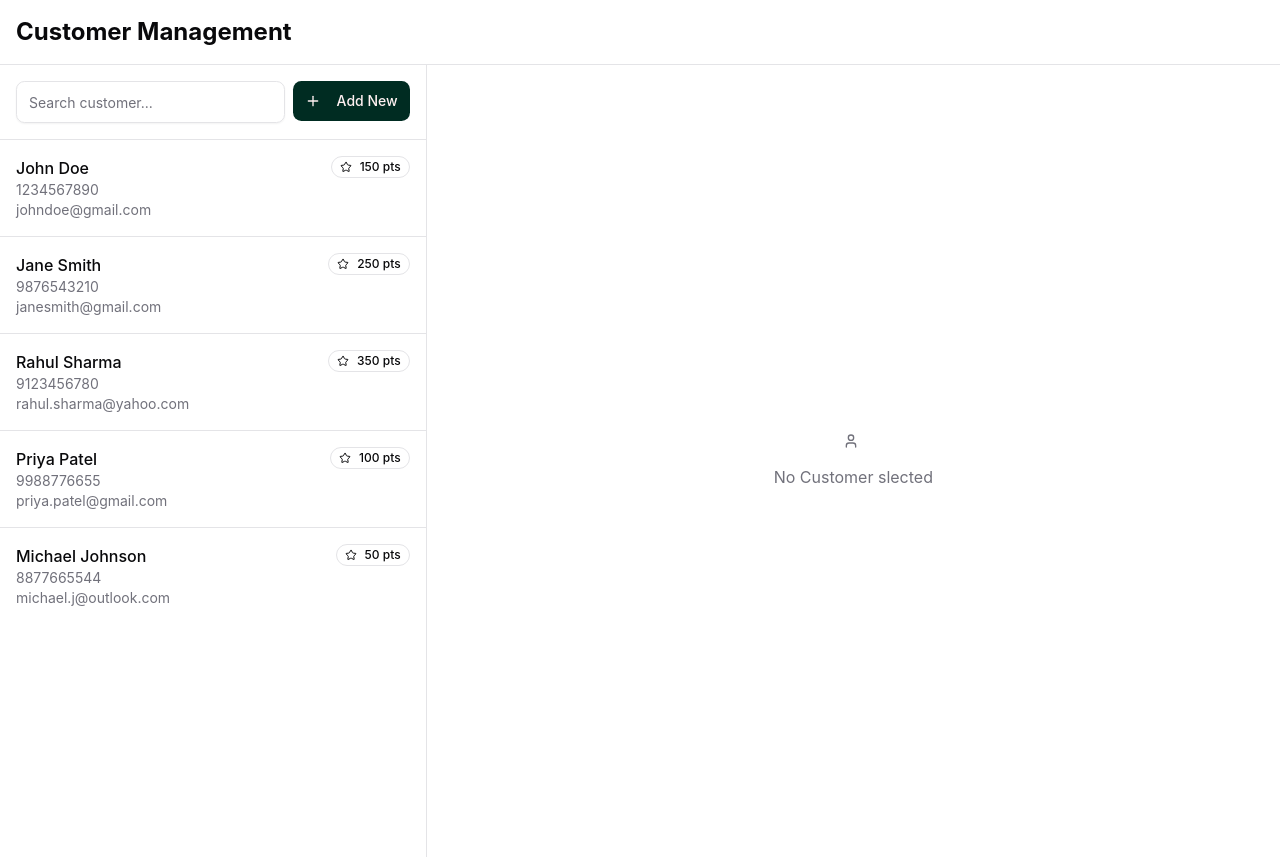
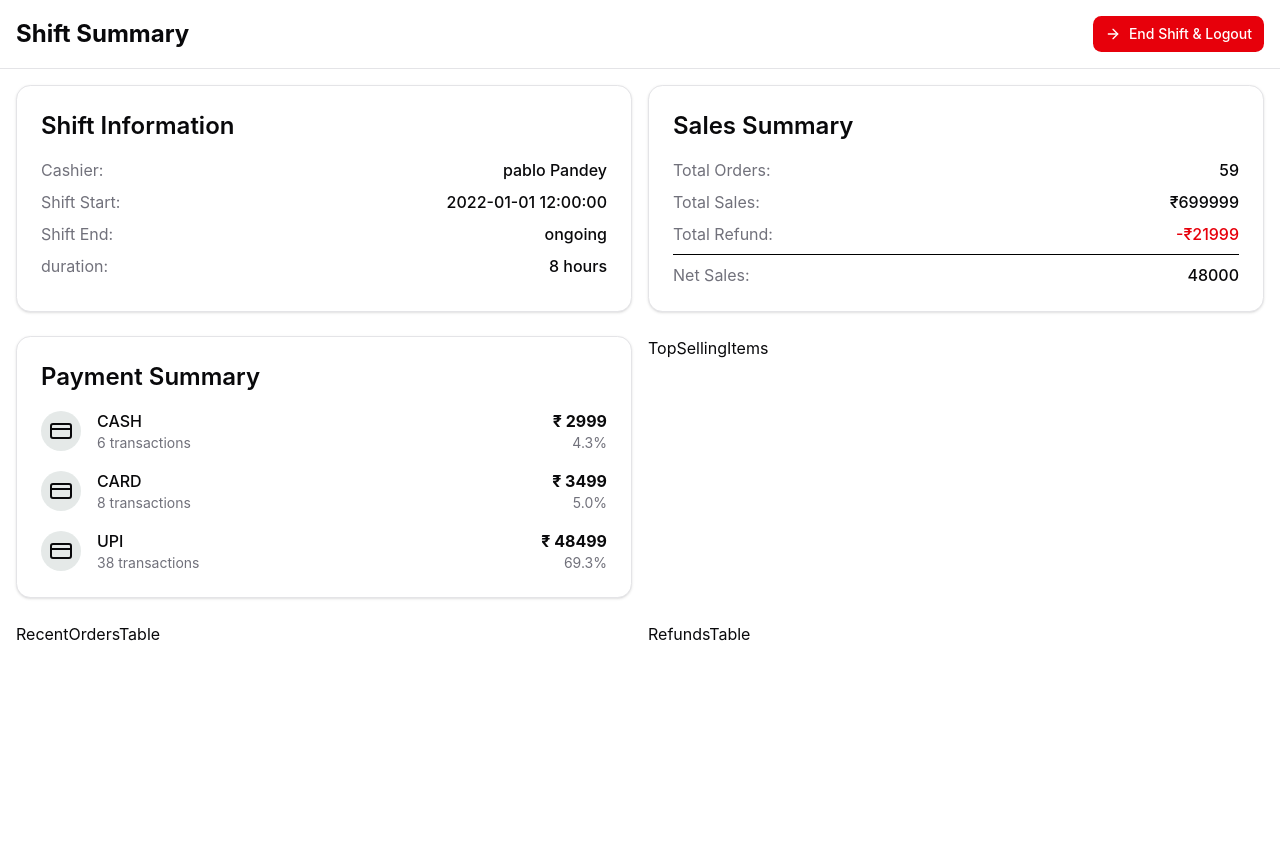
Before and after one commit to Shivambaranwal267/pos-system-frontend, a React (Vite) app: page / in a window 1280 px wide. After the commit the page ends 800 px from the top, so only its background shows below. Built offline with nearby package versions, Linux system fonts and the light colour scheme.

Commit message:
32.10 feat: Implement initial Shift Summary page with header, information, sales, and payment summary components.

```diff
--- a/src/App.jsx
+++ b/src/App.jsx
@@ -1,6 +1,7 @@
 import './App.css'
 import CreateOrder from './pages/cashier/CreateOrder'
 import CustomerLookup from './pages/cashier/Customer Management/CustomerLookup'
+import ShiftSummaryPage from './pages/Shift Report/ShiftSummaryPage'
 
 function App() {
 
@@ -8,7 +9,8 @@ function App() {
   return (
     <>
      {/* <CreateOrder/> */}
-     <CustomerLookup/>
+     {/* <CustomerLookup/> */}
+     <ShiftSummaryPage/>
     </>
   )
 }
--- /dev/null
+++ b/src/pages/Shift Report/PaymentSummaryCard.jsx
@@ -0,0 +1,63 @@
+import React from "react";
+import { Card, CardContent } from "@/components/ui/card";
+import { CreditCard } from "lucide-react";
+
+const shiftData = {
+  paymentSummaries: [
+    {
+      type: "CASH",
+      totalAmount: 2999,
+      transactionCount: 6,
+    },
+    {
+      type: "CARD",
+      totalAmount: 3499,
+      transactionCount: 8,
+    },
+    {
+      type: "UPI",
+      totalAmount: 48499,
+      transactionCount: 38,
+    },
+  ],
+  totalSales: 69999,
+};
+
+const PaymentSummaryCard = () => {
+  return (
+    <Card>
+      <CardContent>
+        <h2 className="text-2xl font-semibold mb-4">Payment Summary</h2>
+        <div className="space-y-4">
+          {shiftData.paymentSummaries.map((payment) => (
+            <div key={payment.type} className="flex items-center">
+              <div className="w-10 h-10 rounded-full bg-primary/10 flex items-center justify-center mr-4">
+                <CreditCard />
+              </div>
+
+              <div className="flex-1">
+                <div className="flex justify-between">
+                  <span className="font-medium">{payment.type}</span>
+                  <span className="font-bold">₹ {payment.totalAmount}</span>
+                </div>
+
+                <div className="flex justify-between text-sm text-muted-foreground">
+                  <span>{payment.transactionCount} transactions</span>
+                  <span>
+                    {(
+                      (payment.totalAmount / shiftData.totalSales) *
+                      100
+                    ).toFixed(1)}
+                    %
+                  </span>
+                </div>
+              </div>
+            </div>
+          ))}
+        </div>
+      </CardContent>
+    </Card>
+  );
+};
+
+export default PaymentSummaryCard;
--- /dev/null
+++ b/src/pages/Shift Report/RecentOrdersTable.jsx
@@ -0,0 +1,9 @@
+import React from 'react'
+
+const RecentOrdersTable = () => {
+  return (
+    <div>RecentOrdersTable</div>
+  )
+}
+
+export default RecentOrdersTable
--- /dev/null
+++ b/src/pages/Shift Report/RefundsTable.jsx
@@ -0,0 +1,9 @@
+import React from 'react'
+
+const RefundsTable = () => {
+  return (
+    <div>RefundsTable</div>
+  )
+}
+
+export default RefundsTable
--- /dev/null
+++ b/src/pages/Shift Report/SalesSummaryCard.jsx
@@ -0,0 +1,50 @@
+import React from "react";
+import { Card, CardContent } from "@/components/ui/card";
+
+const shiftData = {
+  cashier: {
+    fullName: "pablo Pandey",
+  },
+
+  shiftStart: "Aug 8, 2025, 09:34 AM",
+  shiftEnd: "",
+  totalOrders: 59,
+  totalSales: 699999,
+  totalRefund: 21999,
+  netSales: 48000,
+};
+
+const SalesSummaryCard = () => {
+  return (
+    <Card>
+      <CardContent>
+        <h2 className="text-2xl font-semibold mb-4">Sales Summary</h2>
+        <div className="space-y-2">
+          <div className="flex justify-between">
+            <span className="text-muted-foreground">Total Orders: </span>
+            <span className="font-medium">{shiftData.totalOrders}</span>
+          </div>
+
+          <div className="flex justify-between">
+            <span className="text-muted-foreground">Total Sales: </span>
+            <span className="font-medium">₹{shiftData.totalSales}</span>
+          </div>
+
+          <div className="flex justify-between">
+            <span className="text-muted-foreground">Total Refund: </span>
+            <span className="font-medium text-red-600">
+              -₹{shiftData.totalRefund}
+            </span>
+          </div>
+
+          <div className="flex justify-between border-t border-black pt-2">
+            <span className="text-muted-foreground">Net Sales: </span>
+            <span className="font-medium">{shiftData.netSales}</span>
+          </div>
+        </div>
+      </CardContent>
+    </Card>
+  );
+};
+
+export default SalesSummaryCard;
--- /dev/null
+++ b/src/pages/Shift Report/ShiftInformation.jsx
@@ -0,0 +1,46 @@
+import React from "react";
+import { Card, CardContent } from "@/components/ui/card";
+
+const shiftData = {
+  cashier: {
+    fullName: "pablo Pandey",
+  },
+
+  shiftStart: "2022-01-01 12:00:00",
+  shiftEnd: "",
+};
+
+const ShiftInformation = () => {
+  return (
+    <Card>
+      <CardContent>
+        <h2 className="text-2xl font-semibold mb-4">Shift Information</h2>
+        <div className="space-y-2">
+          <div className="flex justify-between">
+            <span className="text-muted-foreground">Cashier: </span>
+            <span className="font-medium">{shiftData.cashier.fullName}</span>
+          </div>
+
+          <div className="flex justify-between">
+            <span className="text-muted-foreground">Shift Start: </span>
+            <span className="font-medium">{shiftData.shiftStart}</span>
+          </div>
+
+          <div className="flex justify-between">
+            <span className="text-muted-foreground">Shift End: </span>
+            <span className="font-medium">
+              {shiftData.shiftEnd ? shiftData : "ongoing"}
+            </span>
+          </div>
+
+          <div className="flex justify-between">
+            <span className="text-muted-foreground">duration: </span>
+            <span className="font-medium">{"8 hours"}</span>
+          </div>
+        </div>
+      </CardContent>
+    </Card>
+  );
+};
+
+export default ShiftInformation;
--- /dev/null
+++ b/src/pages/Shift Report/ShiftReportHeader.jsx
@@ -0,0 +1,19 @@
+import React from "react";
+import { Button } from "@/components/ui/button";
+import { ArrowRight } from "lucide-react";
+
+const ShiftReportHeader = () => {
+  return (
+    <div className="p-4 bg-card border-b">
+      <div className="flex justify-between items-center">
+        <h1 className="text-2xl font-bold">Shift Summary</h1>
+
+        <Button variant="destructive">
+          <ArrowRight /> End Shift & Logout
+        </Button>
+      </div>
+    </div>
+  );
+};
+
+export default ShiftReportHeader;
--- /dev/null
+++ b/src/pages/Shift Report/ShiftSummaryCard.jsx
@@ -0,0 +1,9 @@
+import React from 'react'
+
+const ShiftSummaryCard = () => {
+  return (
+    <div>ShiftSummaryCard</div>
+  )
+}
+
+export default ShiftSummaryCard
--- /dev/null
+++ b/src/pages/Shift Report/ShiftSummaryPage.jsx
@@ -0,0 +1,36 @@
+import React from "react";
+import ShiftReportHeader from "./ShiftReportHeader";
+import ShiftInformation from "./ShiftInformation";
+import TopSellingItems from "./TopSellingItems";
+import RecentOrdersTable from "./RecentOrdersTable";
+import RefundsTable from "./RefundsTable";
+import SalesSummaryCard from "./SalesSummaryCard";
+import PaymentSummaryCard from "./PaymentSummaryCard";
+
+
+const ShiftSummaryPage = () => {
+  return (
+    <div className="h-full flex flex-col">
+      <ShiftReportHeader />
+
+      <div className="flex-1 overflow-auto p-4">
+        <div className="grid grid-cols-1 md:grid-cols-2 gap-4 mb-6">
+          <ShiftInformation />
+          <SalesSummaryCard />
+        </div>
+
+        <div className="grid grid-cols-1 md:grid-cols-2 gap-4 mb-6">
+          <PaymentSummaryCard/>
+          <TopSellingItems />
+        </div>
+
+        <div className="grid grid-cols-1 md:grid-cols-2 gap-4 mb-6">
+          <RecentOrdersTable />
+          <RefundsTable />
+        </div>
+      </div>
+    </div>
+  );
+};
+
+export default ShiftSummaryPage;
--- /dev/null
+++ b/src/pages/Shift Report/TopSellingItems.jsx
@@ -0,0 +1,9 @@
+import React from 'react'
+
+const TopSellingItems = () => {
+  return (
+    <div>TopSellingItems</div>
+  )
+}
+
+export default TopSellingItems
```
